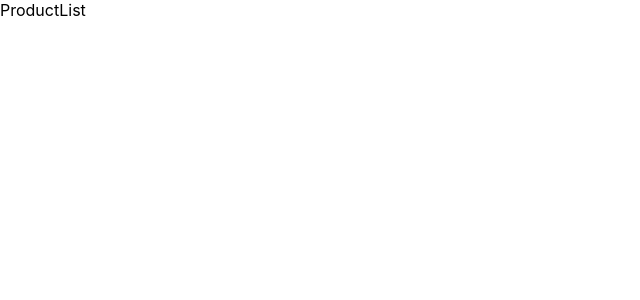
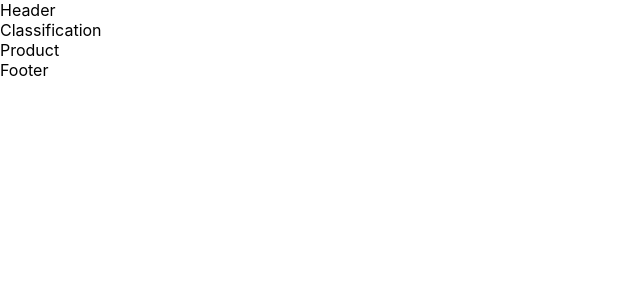
Before and after one commit to Xiel0112/coz-shopping, a React (Create React App) app in the folder coz-shopping/: page /products/list in a window 1280 px wide. Shown: the top 300 px of the page, without its empty margins (0-640 px from the left). Built offline with nearby package versions, Linux system fonts and the light colour scheme.

Commit message:
[ProductList] 페이지 구조

```diff
--- /dev/null
+++ b/coz-shopping/src/component/Classification.js
@@ -0,0 +1,5 @@
+const Classification = () => {
+  return <div>Classification</div>;
+};
+
+export default Classification;
--- a/coz-shopping/src/page/ProductList.js
+++ b/coz-shopping/src/page/ProductList.js
@@ -1,5 +1,23 @@
+import Classification from "../component/Classification";
+import Footer from "../component/Footer";
+import Header from "../component/Header";
+import Product from "../component/Product";
+
 const ProductList = () => {
-  return <div>ProductList</div>;
+  return (
+    <div>
+      <Header />
+      <main>
+        <div>
+          <Classification />
+        </div>
+        <div>
+          <Product />
+        </div>
+      </main>
+      <Footer />
+    </div>
+  );
 };
 
 export default ProductList;
```
